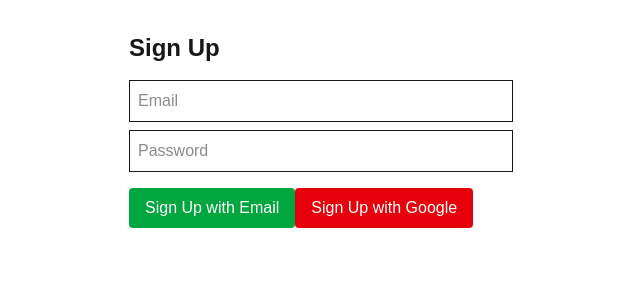
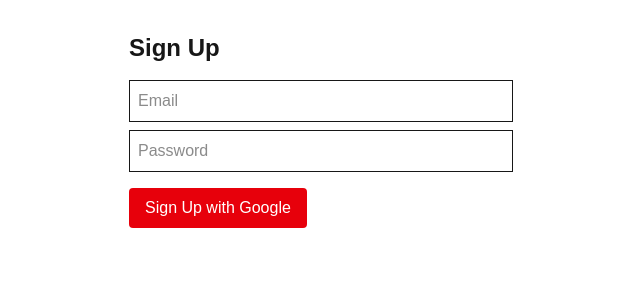
Before and after one commit to meetraval2006/NutriScanAi, a Next.js app in the folder my-nutrition-app/: page /signup in a window 1280 px wide. Shown: the top 300 px of the page, without its empty margins (319-959 px from the left). Built offline with nearby package versions, Linux system fonts and the light colour scheme.

Commit message:
pranav push

```diff
--- a/my-nutrition-app/src/app/signup/page.tsx
+++ b/my-nutrition-app/src/app/signup/page.tsx
@@ -52,12 +52,6 @@
         onChange={(e) => setPassword(e.target.value)}
       />
 
-      <button
-        className="bg-green-600 text-white px-4 py-2 rounded mb-4"
-        onClick={handleEmailSignUp}
-      >
-        Sign Up with Email
-      </button>
 
       {/* Google Sign Up */}
       <button
```
